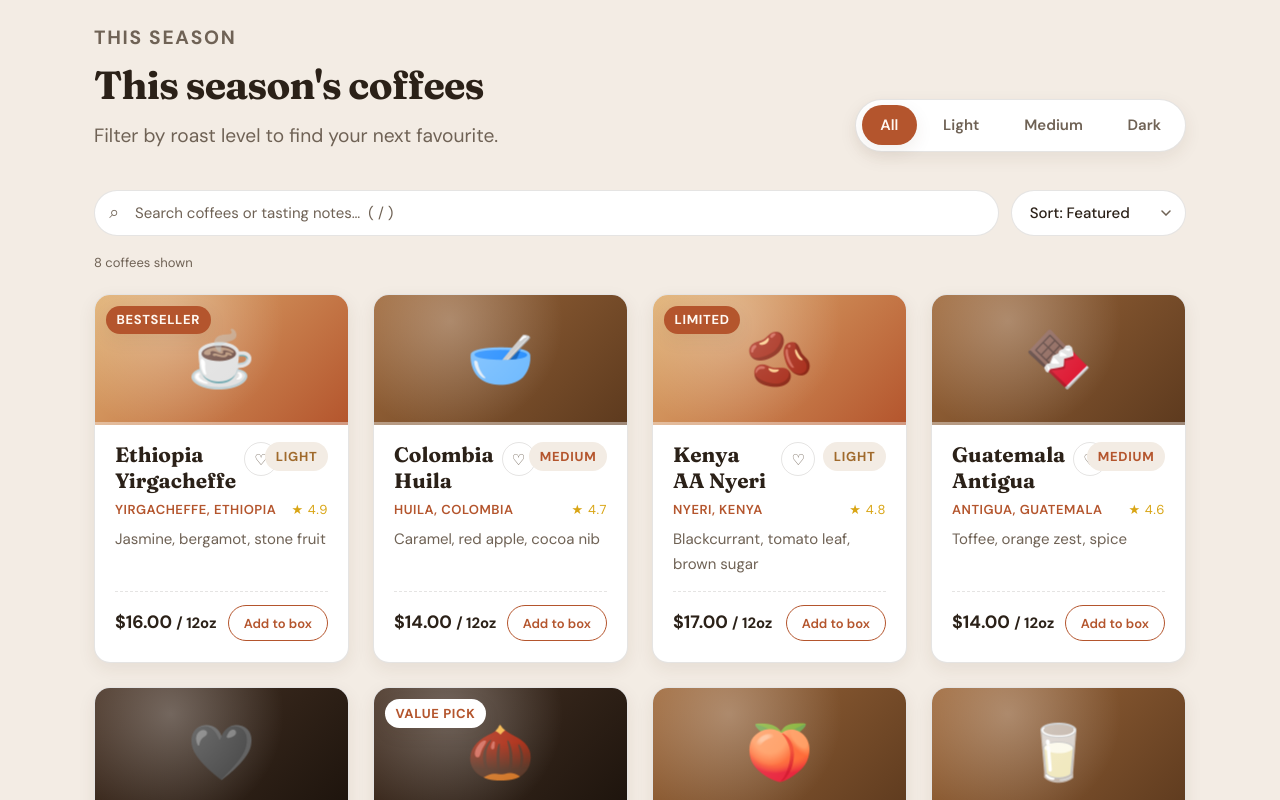
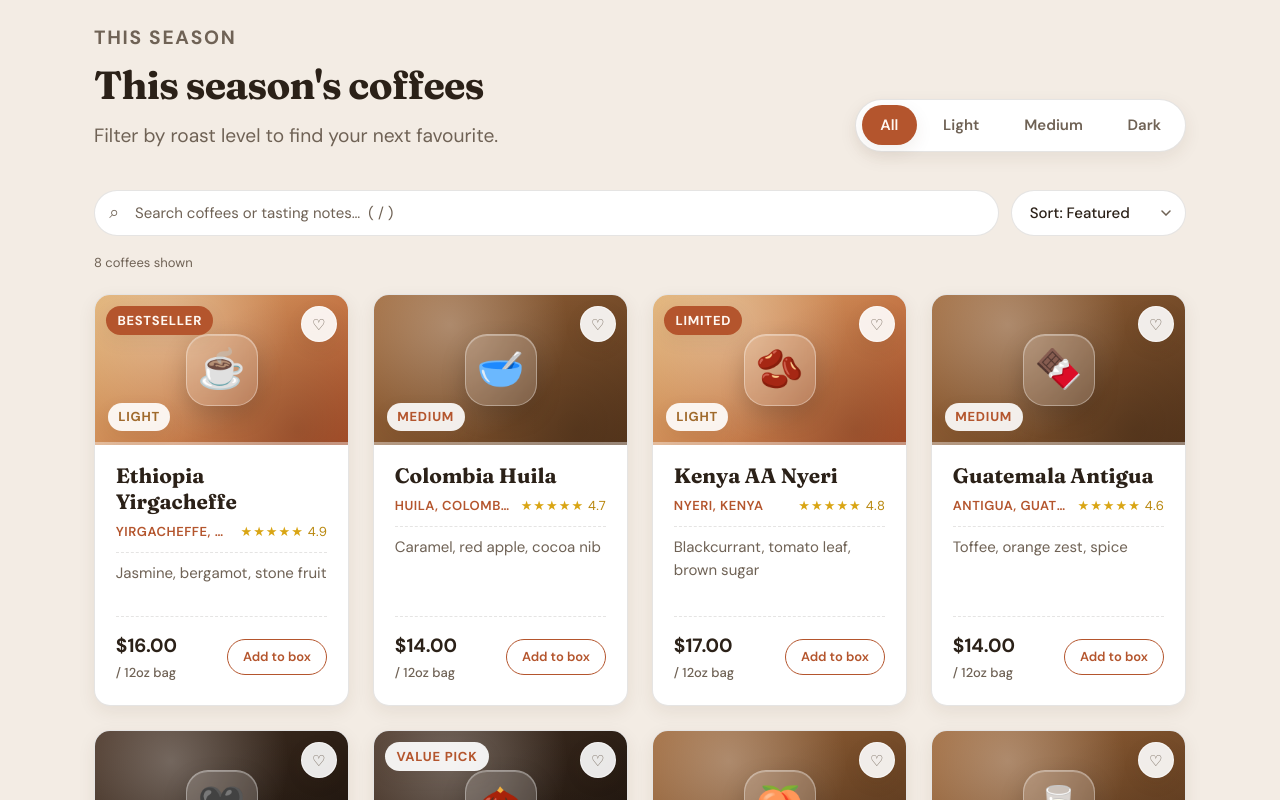
Before and after one commit to osamaayub/Talha-School-Web-Development-Course, a plain HTML site: page CSS/FinalLandingPage/index.html in a window 1280 px wide. Shown: the part 2000-2800 px from the top of the page. Drawn offline with Linux system fonts and the light colour scheme.

Commit message:
feat: elevate coffee card visual design
Frosted icon chip, overlaid roast tag and favorite button on the
art panel, five-star rating display, refined meta divider and
price typography; removed stale duplicate card rules.

Generated with [Devin](https://devin.ai)

Co-Authored-By: Devin <158243242+devin-ai-integration[bot]@users.noreply.github.com>

```diff
--- a/CSS/FinalLandingPage/script.js
+++ b/CSS/FinalLandingPage/script.js
@@ -287,28 +287,25 @@ function renderCoffees() {
         li.className = "coffee-card";
         li.dataset.roast = coffee.roast;
         const isFav = favorites.has(coffee.id);
+        const stars = "★".repeat(Math.round(coffee.rating)) + "☆".repeat(5 - Math.round(coffee.rating));
         li.innerHTML = `
             <div class="coffee-art ${coffee.roast}" aria-hidden="true">
                 ${coffee.badge ? `<span class="coffee-badge${coffee.badge === "Value pick" ? " alt" : ""}">${coffee.badge}</span>` : ""}
-                ${coffee.icon}
+                <span class="coffee-icon">${coffee.icon}</span>
+                <span class="roast-tag ${coffee.roast}">${coffee.roast}</span>
+                <button class="fav-btn${isFav ? " faved" : ""}" type="button"
+                        data-id="${coffee.id}" aria-pressed="${isFav}"
+                        aria-label="${isFav ? "Remove" : "Add"} ${coffee.name} ${isFav ? "from" : "to"} favorites"></button>
             </div>
             <div class="coffee-body">
-                <div class="coffee-top">
-                    <div class="coffee-name-wrap">
-                        <h3>${coffee.name}</h3>
-                        <button class="fav-btn${isFav ? " faved" : ""}" type="button"
-                                data-id="${coffee.id}" aria-pressed="${isFav}"
-                                aria-label="${isFav ? "Remove" : "Add"} ${coffee.name} ${isFav ? "from" : "to"} favorites"></button>
-                    </div>
-                    <span class="roast-tag ${coffee.roast}">${coffee.roast}</span>
-                </div>
+                <h3 class="coffee-name">${coffee.name}</h3>
                 <div class="coffee-meta">
                     <span class="coffee-region">${coffee.region}</span>
-                    <span class="coffee-rating" title="Rated ${coffee.rating} out of 5">★ ${coffee.rating.toFixed(1)}</span>
+                    <span class="coffee-rating" title="Rated ${coffee.rating} out of 5"><span aria-hidden="true">${stars}</span> ${coffee.rating.toFixed(1)}</span>
                 </div>
                 <p>${coffee.notes}</p>
                 <div class="coffee-foot">
-                    <span class="price">$${coffee.price}.00 <small>/ 12oz</small></span>
+                    <span class="price">$${coffee.price}.00<small>/ 12oz bag</small></span>
                     <button class="add-btn" type="button" data-id="${coffee.id}">Add to box</button>
                 </div>
             </div>`;
--- a/CSS/FinalLandingPage/style.css
+++ b/CSS/FinalLandingPage/style.css
@@ -744,20 +744,21 @@ body:has(.nav-toggle:checked) { overflow: hidden; }
 
 .coffee-art {
     position: relative;
-    height: 130px;
+    height: 150px;
     display: grid;
     place-items: center;
-    font-size: 3.4rem;
     overflow: hidden;
     transition: transform 0.45s var(--ease-out);
 }
-.coffee-card:hover .coffee-art { transform: scale(1.08); }
+.coffee-card:hover .coffee-art { transform: scale(1.05); }
 
 .coffee-art::before {
     content: "";
     position: absolute;
     inset: 0;
-    background: radial-gradient(circle at 30% 20%, rgba(255, 255, 255, 0.28), transparent 55%);
+    background:
+        radial-gradient(circle at 30% 20%, rgba(255, 255, 255, 0.28), transparent 55%),
+        radial-gradient(circle at 80% 90%, rgba(0, 0, 0, 0.18), transparent 55%);
 }
 .coffee-art::after {
     content: "";
@@ -769,6 +770,55 @@ body:has(.nav-toggle:checked) { overflow: hidden; }
     background: rgba(255, 255, 255, 0.4);
 }
 
+/* Frosted chip behind the coffee icon */
+.coffee-icon {
+    position: relative;
+    z-index: 1;
+    display: grid;
+    place-items: center;
+    width: 72px;
+    height: 72px;
+    font-size: 2.4rem;
+    background: rgba(255, 255, 255, 0.16);
+    -webkit-backdrop-filter: blur(6px);
+    backdrop-filter: blur(6px);
+    border: 1px solid rgba(255, 255, 255, 0.35);
+    border-radius: 22px;
+    box-shadow: 0 10px 24px rgba(0, 0, 0, 0.18), inset 0 1px 0 rgba(255, 255, 255, 0.3);
+    transition: transform 0.4s var(--ease-out);
+}
+.coffee-card:hover .coffee-icon { transform: translateY(-4px) rotate(-4deg); }
+
+/* Roast tag overlaid bottom-left of the art panel */
+.coffee-art .roast-tag {
+    position: absolute;
+    left: 0.8rem;
+    bottom: 0.8rem;
+    z-index: 2;
+    background: rgba(255, 255, 255, 0.9);
+    -webkit-backdrop-filter: blur(4px);
+    backdrop-filter: blur(4px);
+    box-shadow: var(--shadow-sm);
+}
+[data-theme="dark"] .coffee-art .roast-tag { background: rgba(20, 14, 9, 0.75); color: var(--text); }
+
+/* Favorite heart overlaid top-right of the art panel */
+.coffee-art .fav-btn {
+    position: absolute;
+    top: 0.7rem;
+    right: 0.7rem;
+    z-index: 2;
+    width: 36px;
+    height: 36px;
+    background: rgba(255, 255, 255, 0.9);
+    -webkit-backdrop-filter: blur(4px);
+    backdrop-filter: blur(4px);
+    border-color: rgba(255, 255, 255, 0.6);
+    box-shadow: var(--shadow-sm);
+}
+[data-theme="dark"] .coffee-art .fav-btn { background: rgba(20, 14, 9, 0.7); }
+.coffee-art .fav-btn.faved { background: #fff; }
+
 .coffee-art.light { background: linear-gradient(135deg, #e0b072, #b4552d); }
 .coffee-art.medium { background: linear-gradient(135deg, #a06a3c, #5d3a1e); }
 .coffee-art.dark { background: linear-gradient(135deg, #4a3527, #1c130c); }
@@ -778,42 +828,40 @@ body:has(.nav-toggle:checked) { overflow: hidden; }
     top: 0.7rem;
     left: 0.7rem;
     z-index: 2;
-    padding: 0.22rem 0.65rem;
+    padding: 0.25rem 0.7rem;
     background: var(--accent);
     color: var(--accent-ink);
     font-size: var(--fs-xs);
     font-weight: 700;
-    letter-spacing: 0.05em;
+    letter-spacing: 0.06em;
     text-transform: uppercase;
     border-radius: 999px;
     box-shadow: var(--shadow-sm);
 }
-.coffee-badge.alt { background: var(--surface); color: var(--accent); }
+.coffee-badge.alt { background: rgba(255, 255, 255, 0.92); color: var(--accent); }
 
 .coffee-body {
     display: flex;
     flex-direction: column;
     flex: 1;
-    padding: 1.1rem 1.25rem 1.3rem;
-}
-
-.coffee-top {
-    display: flex;
-    align-items: flex-start;
-    justify-content: space-between;
-    gap: 0.5rem;
-    margin-bottom: 0.3rem;
-}
-
-.coffee-name-wrap { display: flex; align-items: flex-start; gap: 0.5rem; min-width: 0; }
-.coffee-name-wrap h3 { flex: 1; font-family: var(--display); font-size: var(--fs-h3); line-height: 1.25; }
+    padding: 1.15rem 1.3rem 1.35rem;
+}
+
+.coffee-name {
+    font-family: var(--display);
+    font-size: var(--fs-h3);
+    line-height: 1.25;
+    margin-bottom: 0.4rem;
+}
 
 .coffee-meta {
     display: flex;
     align-items: center;
     justify-content: space-between;
-    gap: 0.5rem;
-    margin-bottom: 0.4rem;
+    gap: 0.6rem;
+    margin-bottom: 0.55rem;
+    padding-bottom: 0.6rem;
+    border-bottom: 1px dashed var(--border);
 }
 .coffee-region {
     font-size: var(--fs-xs);
@@ -821,17 +869,26 @@ body:has(.nav-toggle:checked) { overflow: hidden; }
     letter-spacing: 0.04em;
     text-transform: uppercase;
     color: var(--accent);
+    overflow: hidden;
+    text-overflow: ellipsis;
+    white-space: nowrap;
 }
 .coffee-rating {
+    flex-shrink: 0;
     font-size: var(--fs-xs);
-    color: #d9a514;
-    letter-spacing: 0.05em;
+    color: #b8860b;
+    letter-spacing: 0.03em;
     white-space: nowrap;
-}
+    font-variant-numeric: tabular-nums;
+}
+[data-theme="dark"] .coffee-rating { color: #e8c25a; }
+.coffee-rating span { color: #d9a514; letter-spacing: 0.08em; }
+[data-theme="dark"] .coffee-rating span { color: #e8c25a; }
 
 .coffee-body p {
     color: var(--muted);
     font-size: var(--fs-sm);
+    line-height: 1.55;
     margin: 0 0 0.9rem;
     min-height: 2.6em;
     flex: 1;
@@ -844,6 +901,19 @@ body:has(.nav-toggle:checked) { overflow: hidden; }
     gap: 0.5rem;
     padding-top: 0.85rem;
     border-top: 1px dashed var(--border);
+}
+
+.price {
+    font-weight: 700;
+    color: var(--text);
+    font-variant-numeric: tabular-nums;
+    font-size: var(--fs-md);
+}
+.price small {
+    display: block;
+    font-size: var(--fs-xs);
+    font-weight: 500;
+    color: var(--muted);
 }
 
 .roast-tag {
@@ -862,8 +932,6 @@ body:has(.nav-toggle:checked) { overflow: hidden; }
 .roast-tag.medium { color: var(--accent); }
 .roast-tag.dark { color: #e8854f; }
 [data-theme="dark"] .roast-tag.light { color: #e0b072; }
-
-.price { font-weight: 700; color: var(--text); font-variant-numeric: tabular-nums; }
 
 .add-btn {
     padding: 0.45rem 0.95rem;
```
